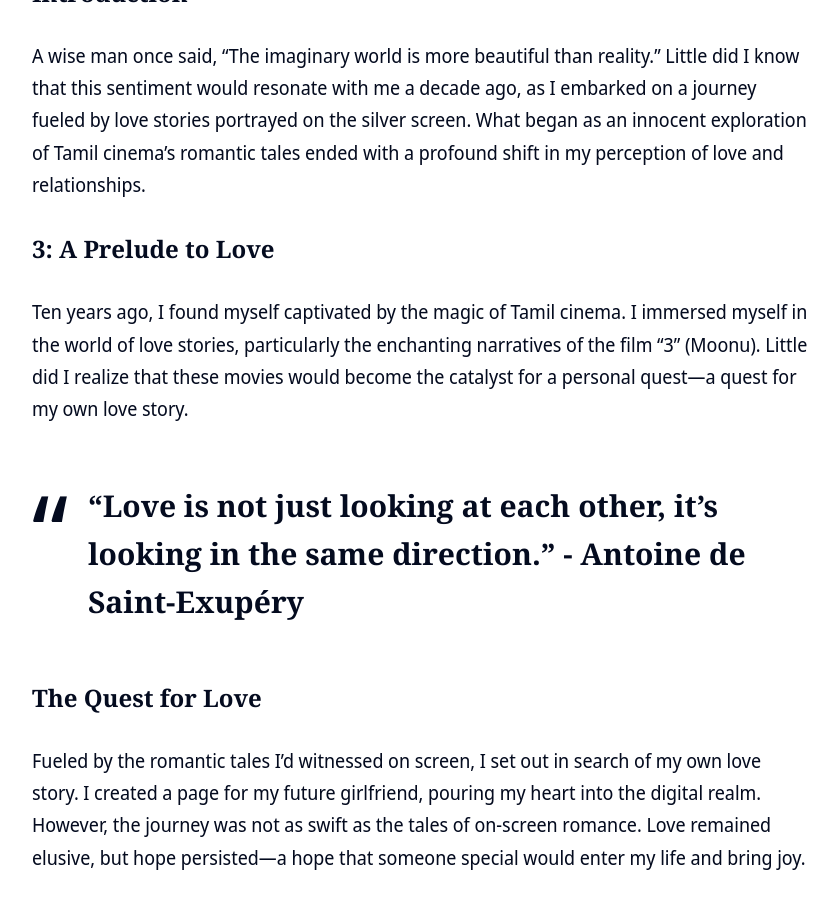
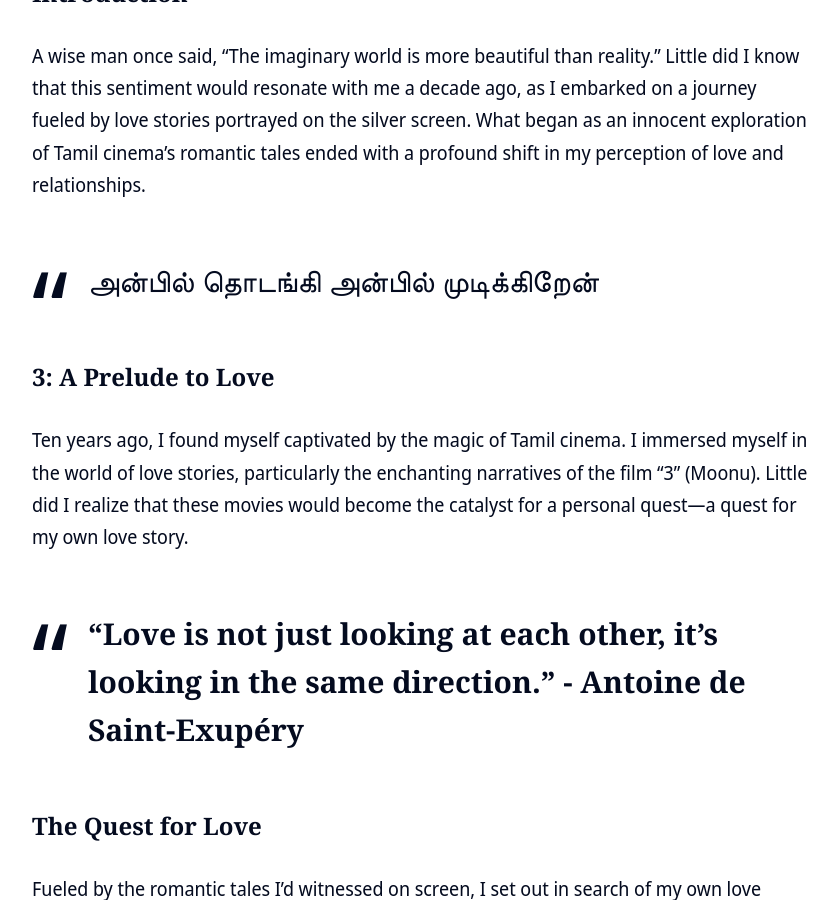
Before and after one commit to PrakasRavichandran/dairy-blog, a Jekyll site: the page built from _posts/2023-11-15-love-is-not-true.markdown, in a window 1280 px wide and 900 px high, scrolled down 1073 px. Shown: the whole window, without its empty margins (218-1056 px from the left). Built offline with Jekyll 4.4.1, drawn with Linux system fonts in a browser that asks for light colours; nearby versions of some CDN libraries.

Commit message:
Update 2023-11-15-love-is-not-true.markdown

```diff
--- a/_posts/2023-11-15-love-is-not-true.markdown
+++ b/_posts/2023-11-15-love-is-not-true.markdown
@@ -14,6 +14,8 @@
 
 ### Introduction
 A wise man once said, "The imaginary world is more beautiful than reality." Little did I know that this sentiment would resonate with me a decade ago, as I embarked on a journey fueled by love stories portrayed on the silver screen. What began as an innocent exploration of Tamil cinema's romantic tales ended with a profound shift in my perception of love and relationships.
+
+>அன்பில் தொடங்கி அன்பில் முடிக்கிறேன்
 
 ### 3: A Prelude to Love
 Ten years ago, I found myself captivated by the magic of Tamil cinema. I immersed myself in the world of love stories, particularly the enchanting narratives of the film "3" (Moonu). Little did I realize that these movies would become the catalyst for a personal quest—a quest for my own love story.
```
